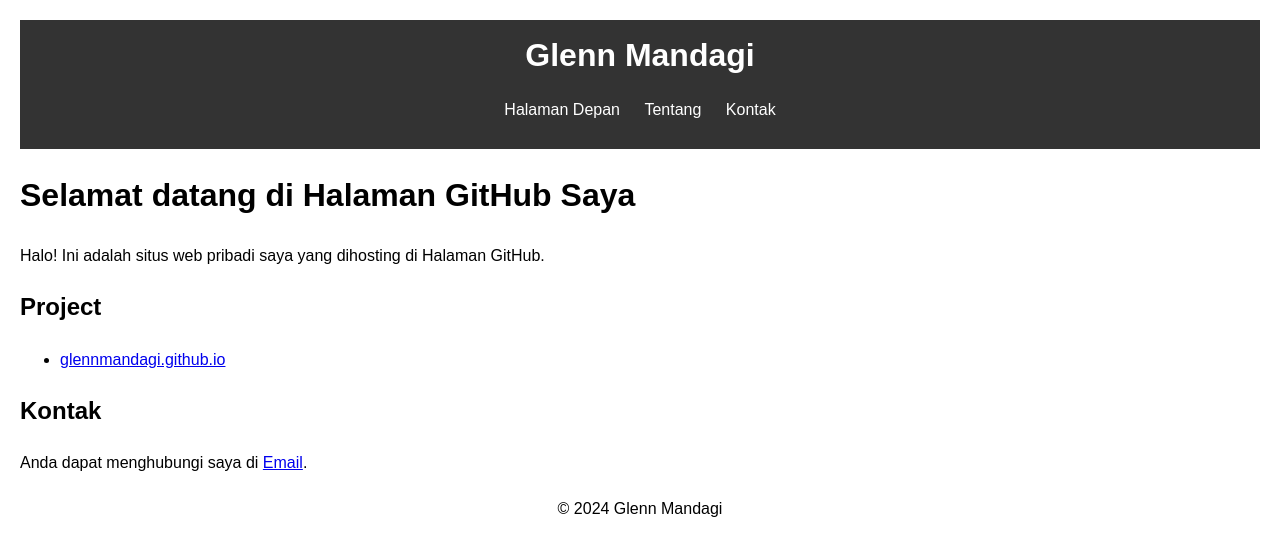
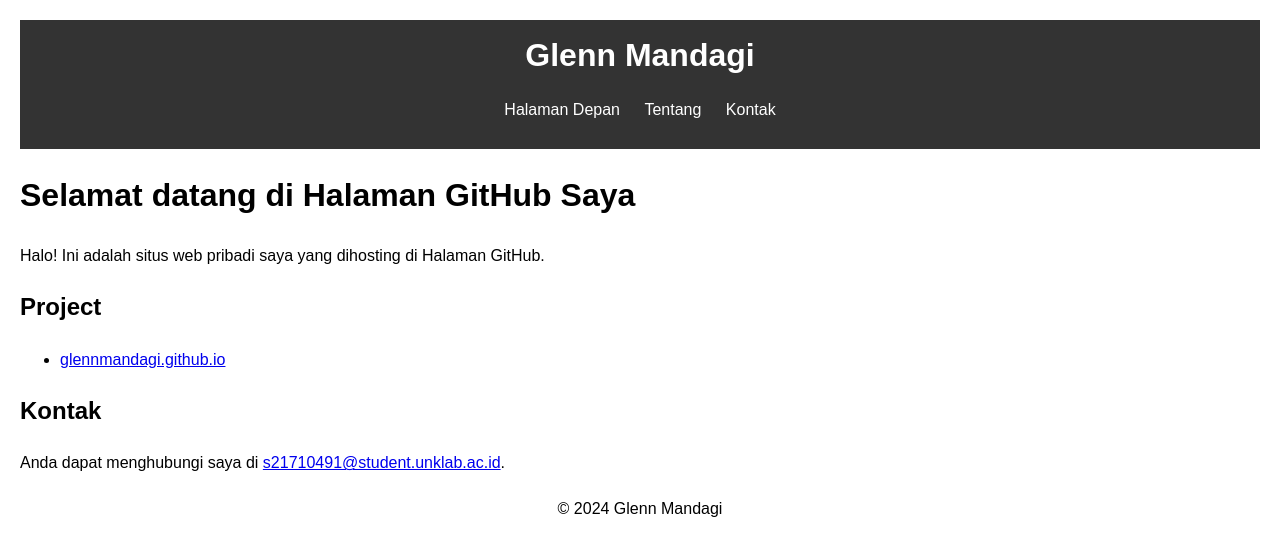
Before and after one commit to glennmandagi/glennmandagi.github.io, a Jekyll site: the page built from index.md, in a window 1280 px wide. Shown: the top 556 px of the page. Built offline with Jekyll 4.4.1, drawn with Linux system fonts in a browser that asks for light colours.

Commit message:
Edit index.md

```diff
--- a/index.md
+++ b/index.md
@@ -13,4 +13,4 @@ Halo! Ini adalah situs web pribadi saya yang dihosting di Halaman GitHub.
 
 ## Kontak
 
-Anda dapat menghubungi saya di [Email](mailto:s21710491@student.unklab.ac.id).
+Anda dapat menghubungi saya di [s21710491@student.unklab.ac.id](mailto:s21710491@student.unklab.ac.id).
```
